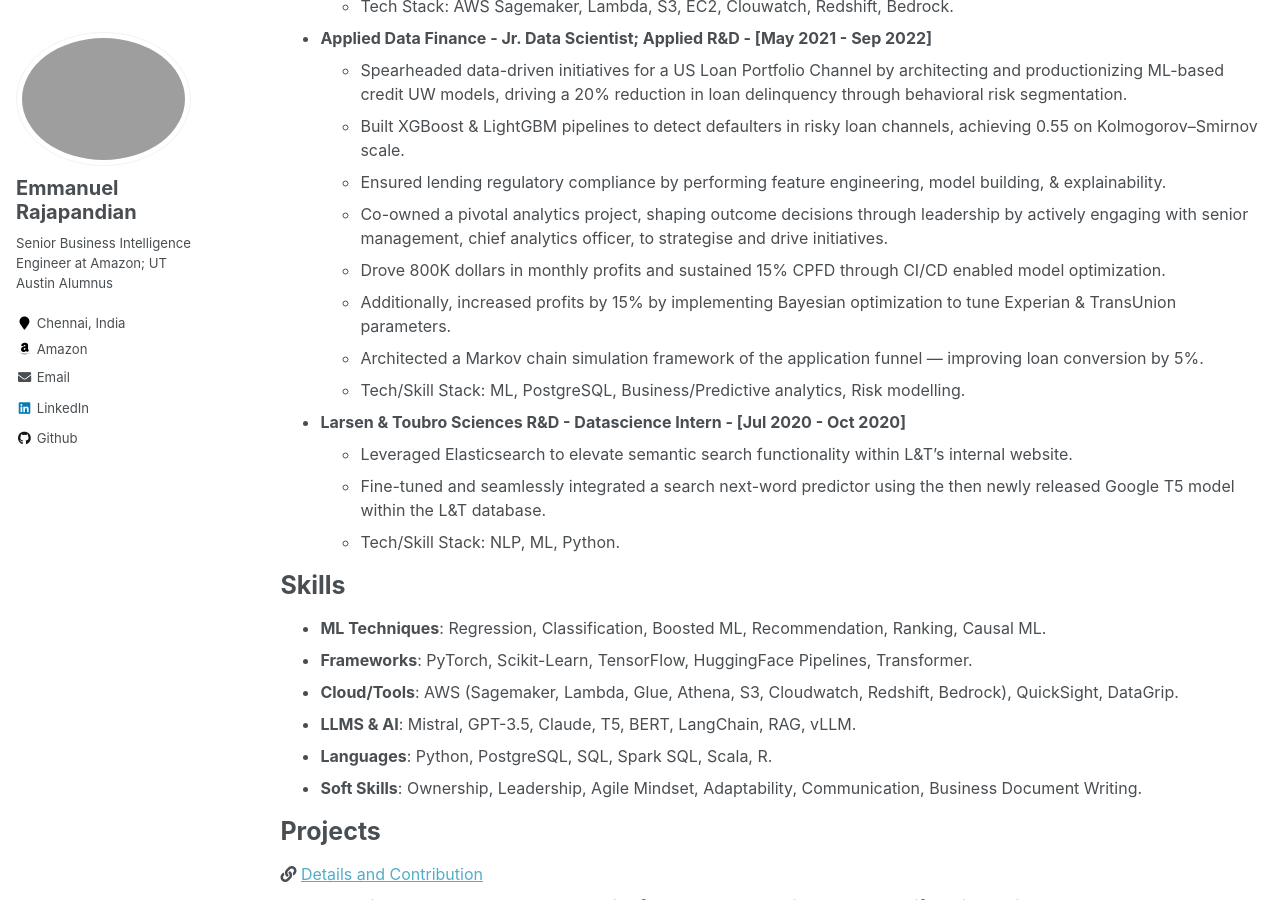
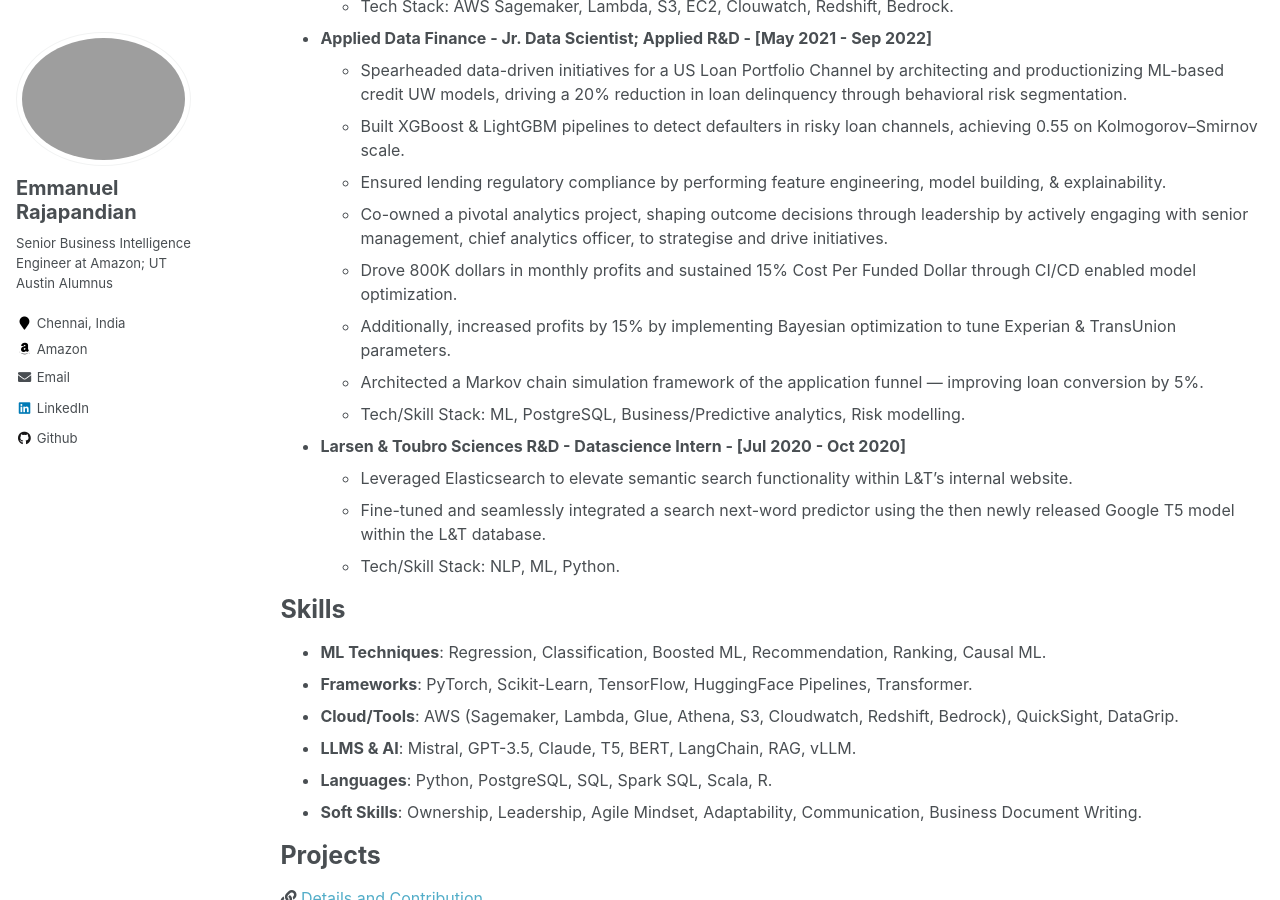
Before and after one commit to emmanuelrajapandian/emmanuelrajapandian.github.io, a Jekyll site: the page built from _pages/cv.md, in a window 1280 px wide and 900 px high, scrolled down 894 px. Built offline with Jekyll 4.4.1, drawn with Linux system fonts in a browser that asks for light colours.

Commit message:
Update cv.md

```diff
--- a/_pages/cv.md
+++ b/_pages/cv.md
@@ -41,7 +41,7 @@
   * Built XGBoost & LightGBM pipelines to detect defaulters in risky loan channels, achieving 0.55 on Kolmogorov–Smirnov scale.
   * Ensured lending regulatory compliance by performing feature engineering, model building, & explainability.
   * Co-owned a pivotal analytics project, shaping outcome decisions through leadership by actively engaging with senior management, chief analytics officer, to strategise and drive initiatives.
-  * Drove 800K dollars in monthly profits and sustained 15% CPFD through CI/CD enabled model optimization.
+  * Drove 800K dollars in monthly profits and sustained 15% Cost Per Funded Dollar through CI/CD enabled model optimization.
   * Additionally, increased profits by 15% by implementing Bayesian optimization to tune Experian & TransUnion parameters.
   * Architected a Markov chain simulation framework of the application funnel — improving loan conversion by 5%.
   * Tech/Skill Stack: ML, PostgreSQL, Business/Predictive analytics, Risk modelling.
```
